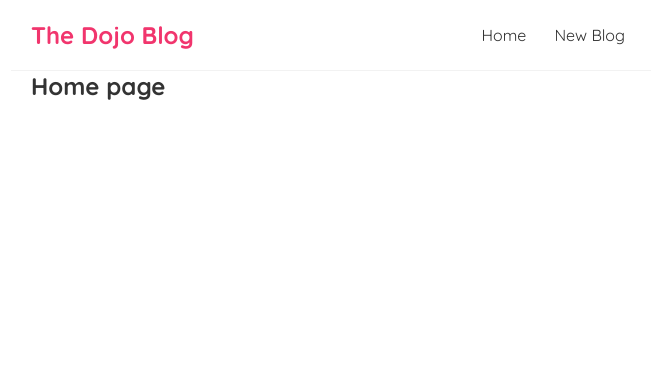
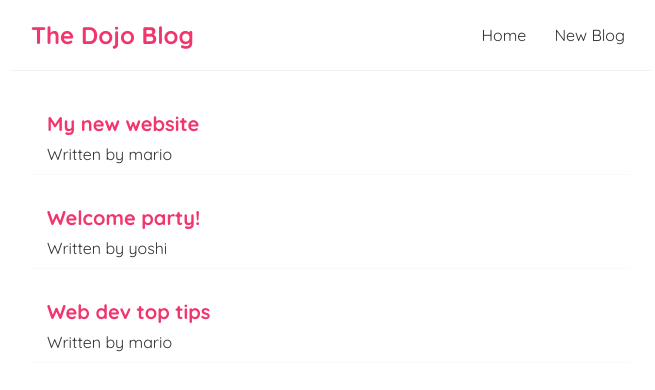
Before and after one commit to IlyaKrapivnoy/react_net_ninja_project, a React (Create React App) app: page / in a window 1280 px wide. Shown: the top 390 px of the page, without its empty margins (309-964 px from the left). Built offline with nearby package versions, Linux system fonts and the light colour scheme.

Commit message:
add Outputting List

```diff
--- a/src/Home.jsx
+++ b/src/Home.jsx
@@ -1,7 +1,35 @@
+import { useState } from 'react';
+
 const Home = () => {
+    const [blogs, setBlogs] = useState([
+        {
+            title: 'My new website',
+            body: 'lorem ipsum...',
+            author: 'mario',
+            id: 1,
+        },
+        {
+            title: 'Welcome party!',
+            body: 'lorem ipsum...',
+            author: 'yoshi',
+            id: 2,
+        },
+        {
+            title: 'Web dev top tips',
+            body: 'lorem ipsum...',
+            author: 'mario',
+            id: 3,
+        },
+    ]);
+
     return (
         <div className='home'>
-            <h2>Home page</h2>
+            {blogs.map((blog) => (
+                <div className='blog-preview' key={blog.id}>
+                    <h2>{blog.title}</h2>
+                    <p>Written by {blog.author}</p>
+                </div>
+            ))}
         </div>
     );
 };
--- a/src/index.css
+++ b/src/index.css
@@ -35,5 +35,20 @@
 
 .home {
     max-width: 600px;
-    margin: 0 auto;
+    margin: 30px auto;
+
 }
+
+.blog-preview {
+    padding: 10px 16px;
+    margin: 20px 0;
+    border-bottom: 1px solid #fafafa;
+}
+.blog-preview:hover {
+    box-shadow: 1px 3px 5px rgba(0,0,0,0.1);
+}
+.blog-preview h2 {
+    font-size: 20px;
+    color: #f1356d;
+    margin-bottom: 8px;
+}
```
Lines whose indentation alone changed are shown as unchanged.
